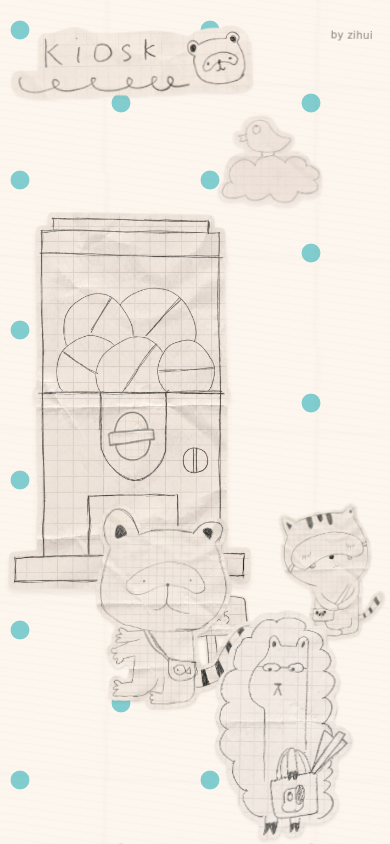
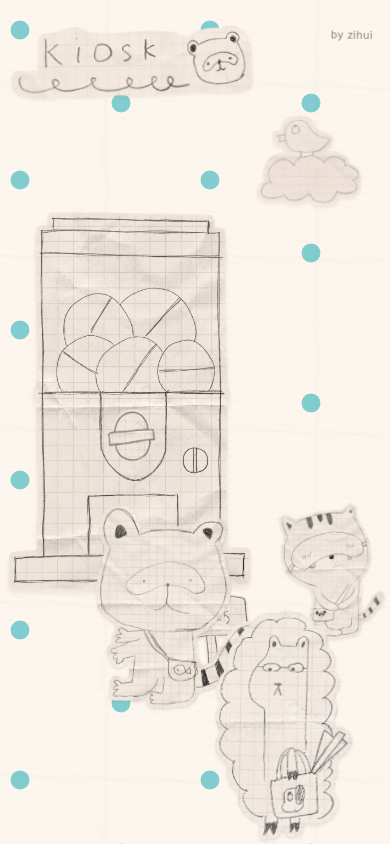
Before and after one commit to eclaircrumb/gachapon, a Next.js app in the folder gachapon/: page / in a window 390 px wide. Built offline with nearby package versions, Linux system fonts and the light colour scheme.

Commit message:
Adjust position of .art-bird in globals.css

```diff
--- a/gachapon/app/globals.css
+++ b/gachapon/app/globals.css
@@ -300,7 +300,7 @@ a { -webkit-tap-highlight-color: transparent; }
     aspect-ratio: auto;
   }
   .art-logo { top: 3%; left: 2%; width: 61%; }
-  .art-bird { top: 13%; right: 18%; left: auto; width: 27%; }
+  .art-bird { top: 13%; right: 8%; left: auto; width: 27%; }
   .signature-credit {
     top: 3.5%;
     right: 4%;
```
